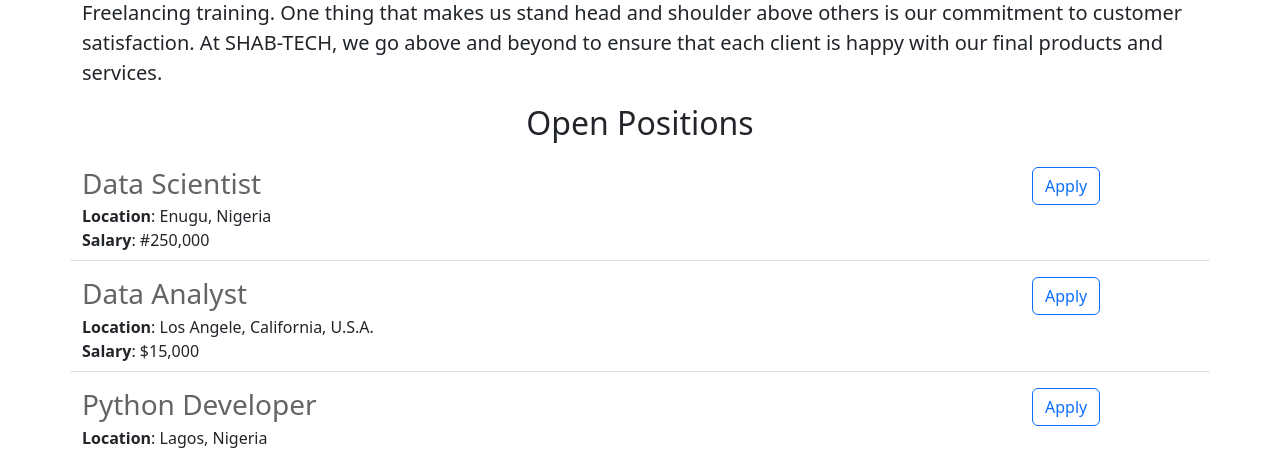
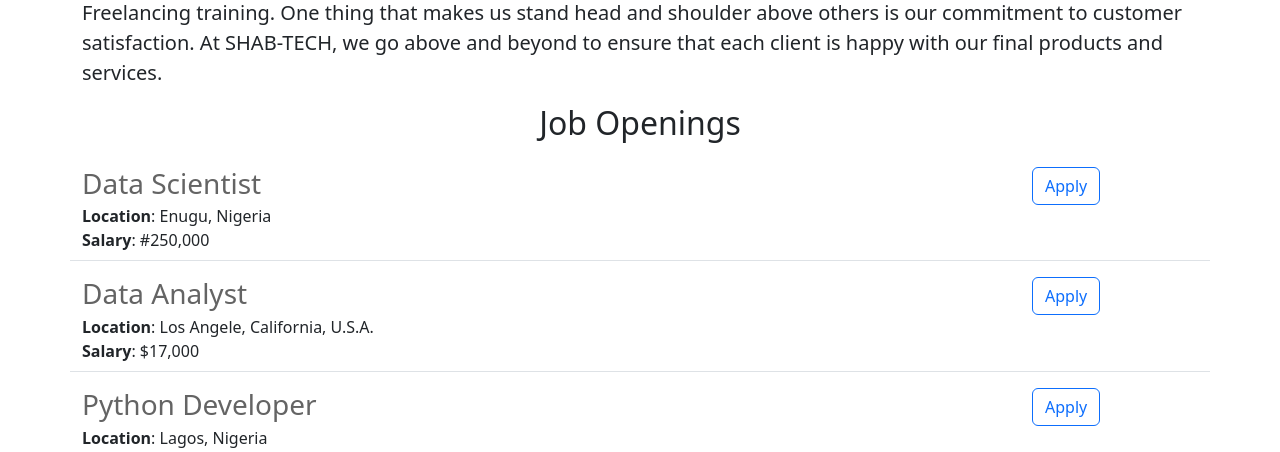
Before and after one commit to Mr-Shab/mimi-shab-website, a Flask app: page / in a window 1280 px wide. Shown: the part 762-1214 px from the top of the page. Run offline with Flask 3, Linux system fonts and the light colour scheme.

Commit message:
made some changes

```diff
--- a/main.py
+++ b/main.py
@@ -1,5 +1,6 @@
 from flask import Flask
 from flask import render_template, jsonify
+
 # create a flask application
 app = Flask(__name__)
 
@@ -15,7 +16,7 @@
     "id": "2",
     "title": "Data Analyst",
     "location": "Los Angele, California, U.S.A.",
-    "salary": "$15,000"
+    "salary": "$17,000"
   },
 
   {
--- a/templates/home.html
+++ b/templates/home.html
@@ -18,7 +18,7 @@
     <p class = "lead">
      SHAB-TECH is a Tech and IT company that offers a wide range of services, ranging from software development, python development, web design and web development to digital marketing. We also specialize in IT, Forex-trade and Freelancing training. One thing that makes us stand head and shoulder above others is our commitment to customer satisfaction. At  SHAB-TECH, we go above and beyond to ensure that each client is happy with our final products and services.
     </p>
-    <h2 class = "text-center mt-2 mb-4">Open Positions</h2>
+    <h2 class = "text-center mt-2 mb-4">Job Openings</h2>
     <div>
       {% for job in jobs%}
         {% include "jobitem.html" %}
```
